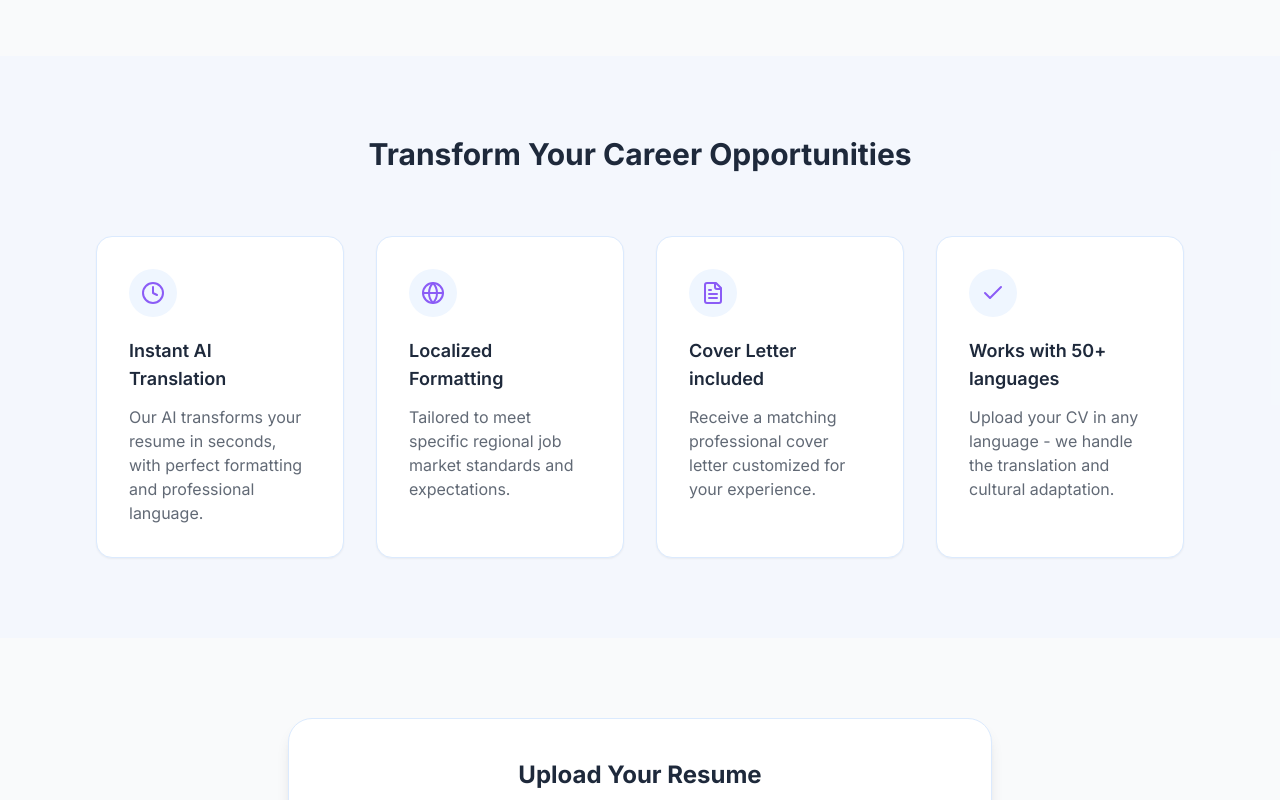
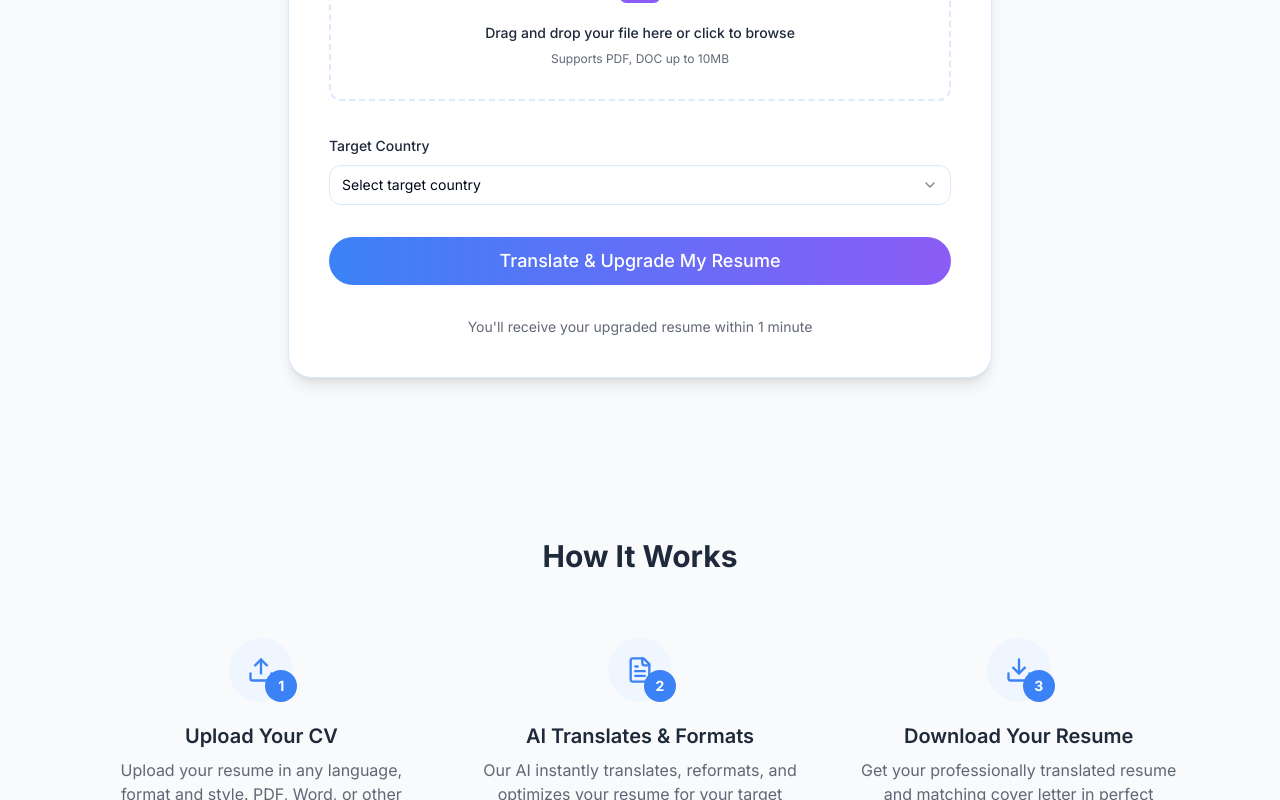
Before and after one commit to feelinq/transumee-landing, a React (Vite) app: page / in a window 1280 px wide. Shown: the part 1120-1920 px from the top of the page. Built offline with nearby package versions, Linux system fonts and the light colour scheme.

Commit message:
Move upload form to hero section
Move the upload form component to the hero section in the index page.

```diff
--- a/src/pages/Index.tsx
+++ b/src/pages/Index.tsx
@@ -2,9 +2,9 @@
 import React from 'react';
 import Header from '@/components/Header';
 import Hero from '@/components/Hero';
+import UploadForm from '@/components/UploadForm';
 import HowItWorks from '@/components/HowItWorks';
 import Benefits from '@/components/Benefits';
-import UploadForm from '@/components/UploadForm';
 import Testimonials from '@/components/Testimonials';
 import Footer from '@/components/Footer';
 
@@ -13,9 +13,9 @@ const Index = () => {
     <div className="min-h-screen bg-transumee-50">
       <Header />
       <Hero />
+      <UploadForm />
       <HowItWorks />
       <Benefits />
-      <UploadForm />
       <Testimonials />
       <Footer />
     </div>
```
